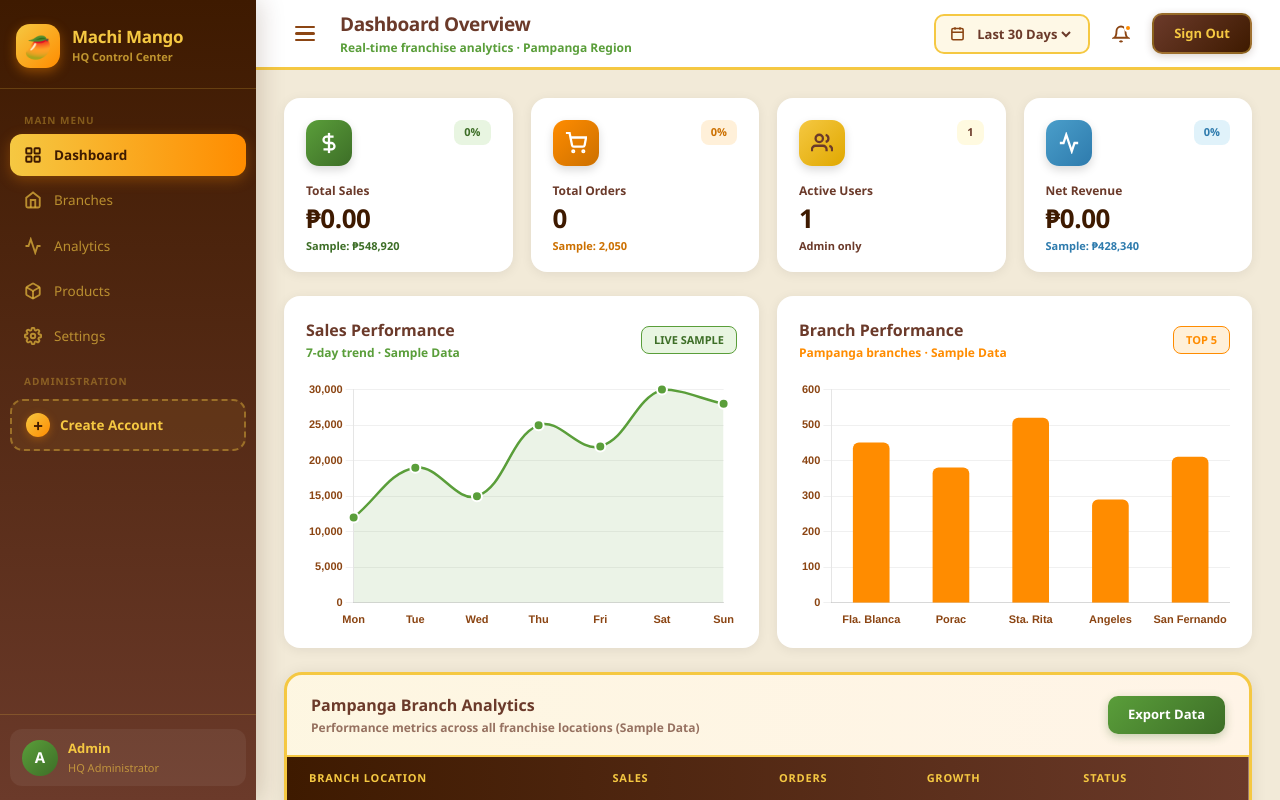
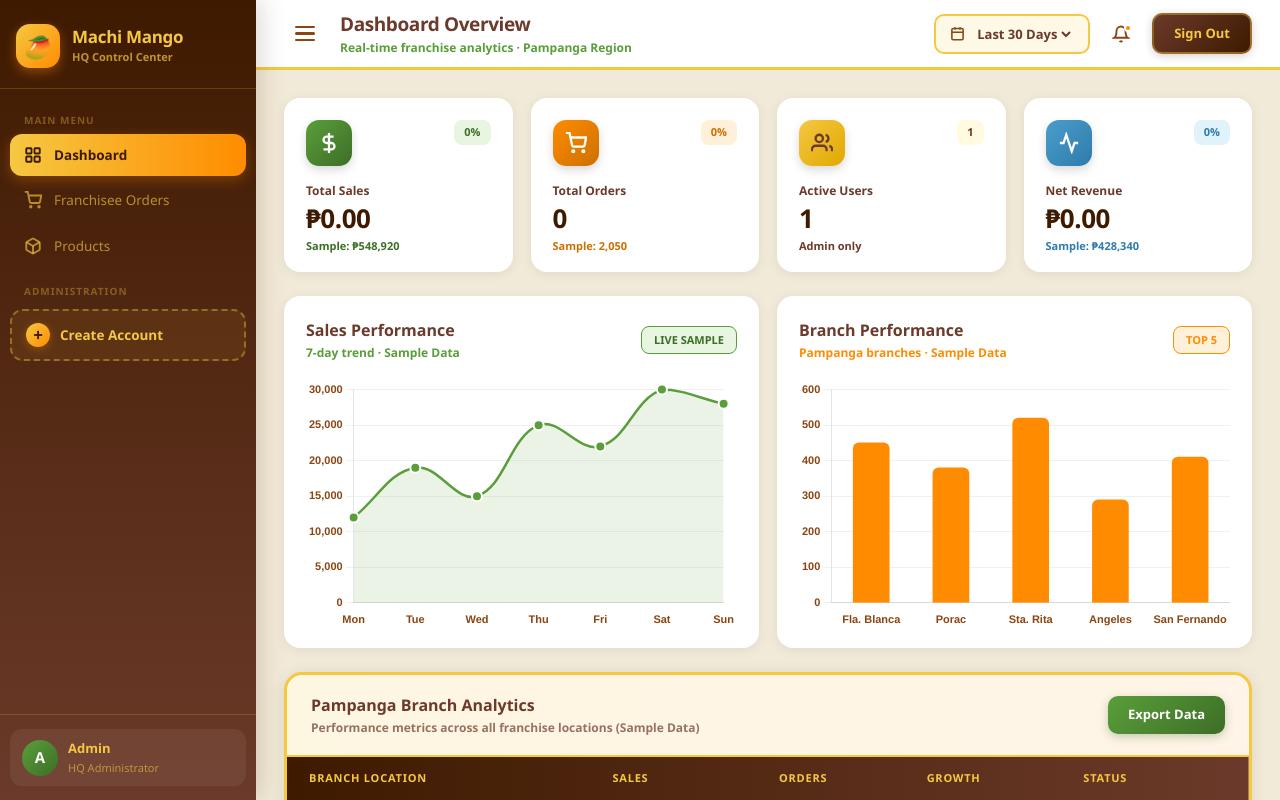
Before and after one commit to Zendo07/MachiMangoSystem, a Next.js app in the folder frontend/: page /admin/dashboard in a window 1280 px wide. Built offline with nearby package versions, Linux system fonts and the light colour scheme.

Commit message:
Added new files and updates

```diff
--- a/frontend/app/admin/dashboard/page.tsx
+++ b/frontend/app/admin/dashboard/page.tsx
@@ -48,6 +48,7 @@ export const C = {
 export const NAV_ITEMS = [
   {
     name: 'Dashboard',
+    route: '/admin/dashboard',
     icon: (
       <svg
         width="18"
@@ -65,7 +66,8 @@ export const NAV_ITEMS = [
     ),
   },
   {
-    name: 'Branches',
+    name: 'Franchisee Orders',
+    route: '/admin/orders',
     icon: (
       <svg
         width="18"
@@ -75,28 +77,15 @@ export const NAV_ITEMS = [
         stroke="currentColor"
         strokeWidth="2.5"
       >
-        <path d="M3 9l9-7 9 7v11a2 2 0 0 1-2 2H5a2 2 0 0 1-2-2z" />
-        <polyline points="9 22 9 12 15 12 15 22" />
-      </svg>
-    ),
-  },
-  {
-    name: 'Analytics',
-    icon: (
-      <svg
-        width="18"
-        height="18"
-        viewBox="0 0 24 24"
-        fill="none"
-        stroke="currentColor"
-        strokeWidth="2.5"
-      >
-        <polyline points="22 12 18 12 15 21 9 3 6 12 2 12" />
+        <circle cx="9" cy="21" r="1" />
+        <circle cx="20" cy="21" r="1" />
+        <path d="M1 1h4l2.68 13.39a2 2 0 0 0 2 1.61h9.72a2 2 0 0 0 2-1.61L23 6H6" />
       </svg>
     ),
   },
   {
     name: 'Products',
+    route: '/admin/products',
     icon: (
       <svg
         width="18"
@@ -112,22 +101,6 @@ export const NAV_ITEMS = [
       </svg>
     ),
   },
-  {
-    name: 'Settings',
-    icon: (
-      <svg
-        width="18"
-        height="18"
-        viewBox="0 0 24 24"
-        fill="none"
-        stroke="currentColor"
-        strokeWidth="2.5"
-      >
-        <circle cx="12" cy="12" r="3" />
-        <path d="M19.4 15a1.65 1.65 0 0 0 .33 1.82l.06.06a2 2 0 0 1-2.83 2.83l-.06-.06a1.65 1.65 0 0 0-1.82-.33 1.65 1.65 0 0 0-1 1.51V21a2 2 0 0 1-4 0v-.09A1.65 1.65 0 0 0 9 19.4a1.65 1.65 0 0 0-1.82.33l-.06.06a2 2 0 0 1-2.83-2.83l.06-.06A1.65 1.65 0 0 0 4.68 15a1.65 1.65 0 0 0-1.51-1H3a2 2 0 0 1 0-4h.09A1.65 1.65 0 0 0 4.6 9a1.65 1.65 0 0 0-.33-1.82l-.06-.06a2 2 0 0 1 2.83-2.83l.06.06A1.65 1.65 0 0 0 9 4.68a1.65 1.65 0 0 0 1-1.51V3a2 2 0 0 1 4 0v.09a1.65 1.65 0 0 0 1 1.51 1.65 1.65 0 0 0 1.82-.33l.06-.06a2 2 0 0 1 2.83 2.83l-.06.06A1.65 1.65 0 0 0 19.4 9a1.65 1.65 0 0 0 1.51 1H21a2 2 0 0 1 0 4h-.09a1.65 1.65 0 0 0-1.51 1z" />
-      </svg>
-    ),
-  },
 ];
 
 // ─── SHARED SIDEBAR ───────────────────────────────────────────────────────────
@@ -140,7 +113,7 @@ export function AdminSidebar({
 }: {
   sidebarOpen: boolean;
   activeNav: string;
-  onNav: (name: string) => void;
+  onNav: (route: string) => void;
   adminName: string;
   onCreateAccount: () => void;
 }) {
@@ -230,7 +203,7 @@ export function AdminSidebar({
           return (
             <button
               key={item.name}
-              onClick={() => onNav(item.name)}
+              onClick={() => onNav(item.route)}
               style={{
                 width: '100%',
                 display: 'flex',
@@ -272,7 +245,9 @@ export function AdminSidebar({
               >
                 {item.icon}
               </span>
-              {sidebarOpen && <span>{item.name}</span>}
+              {sidebarOpen && (
+                <span style={{ flex: 1, textAlign: 'left' }}>{item.name}</span>
+              )}
             </button>
           );
         })}
@@ -437,22 +412,21 @@ export default function AdminDashboard() {
     localStorage.removeItem('user');
     window.location.href = '/login';
   };
+
   const handleAccountCreated = (data: CreatedAccountData) => {
     setCreatedAccount(data);
     setCreateModalOpen(false);
     setTimeout(() => setSuccessModalOpen(true), 320);
   };
+
   const handleCreateAnother = () => {
     setSuccessModalOpen(false);
     setTimeout(() => setCreateModalOpen(true), 320);
   };
 
-  const handleNav = (name: string) => {
-    if (name === 'Products') router.push('/admin/products');
-    // Add other routes here as the project grows:
-    // if (name === 'Branches') router.push('/admin/branches');
-    // if (name === 'Analytics') router.push('/admin/analytics');
-    // if (name === 'Settings') router.push('/admin/settings');
+  // ── Nav handler — push to the route directly ──────────────────────────────
+  const handleNav = (route: string) => {
+    router.push(route);
   };
 
   // Chart data
@@ -475,6 +449,7 @@ export default function AdminDashboard() {
       },
     ],
   };
+
   const branchData = {
     labels: ['Fla. Blanca', 'Porac', 'Sta. Rita', 'Angeles', 'San Fernando'],
     datasets: [
@@ -487,6 +462,7 @@ export default function AdminDashboard() {
       },
     ],
   };
+
   const chartOptions = {
     responsive: true,
     maintainAspectRatio: false,
```
